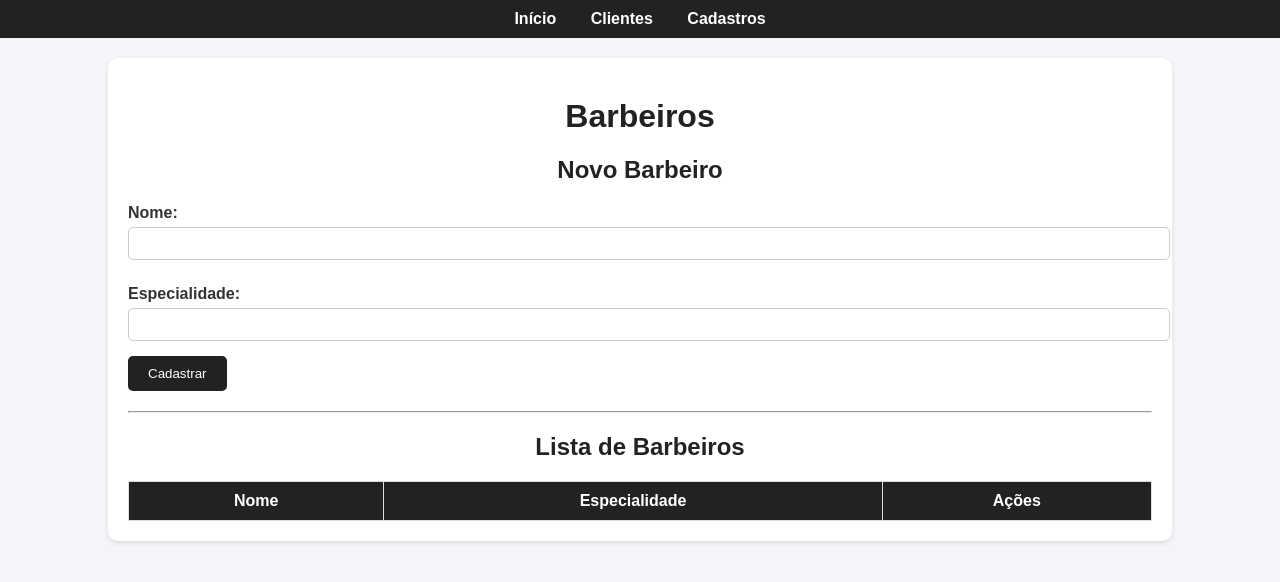
After one commit to Carlus-Oliveira/Sistema-de-Agendamento---Barbearia, a Flask app: page /barbeiros in a window 1280 px wide. The commit adds this page. Shown: the top 582 px of the page. Run offline with Flask 3, Linux system fonts and the light colour scheme; data that the repository does not hold is empty.

Commit message:
Entrega AC2 - Implementação: alterações em app.py, ajustes em cadastros, clientes, index e criação de barbeiros.html

```diff
--- a/app.py
+++ b/app.py
@@ -44,6 +44,7 @@ def clientes():
         telefone = formatar_telefone(request.form["telefone"])
 
         # verificar nome e telefone cliente "duplicidade"
+
         cursor.execute(
             "SELECT COUNT(*) FROM Clientes WHERE nome = ? AND telefone = ?",
             (nome, telefone)
@@ -81,6 +82,35 @@ def excluir_cliente(id):
     flash("✅ Cliente excluído com sucesso!", "success")
     return redirect(url_for("clientes"))
 
+# pagina Barbeiros
+
+@app.route("/barbeiros", methods=["GET", "POST"])
+def barbeiros():
+    cursor = conn.cursor()
+    if request.method == "POST":
+        nome = request.form["nome"]
+        especialidade = request.form["especialidade"]
+        cursor.execute(
+            "INSERT INTO Barbeiros (nome, especialidade) VALUES (?, ?)",
+            (nome, especialidade),
+        )
+        conn.commit()
+        flash("✅ Barbeiro cadastrado com sucesso!", "success")
+        return redirect(url_for("barbeiros"))
+
+    cursor.execute("SELECT id, nome, especialidade FROM Barbeiros")
+    barbeiros = cursor.fetchall()
+    return render_template("barbeiros.html", barbeiros=barbeiros)
+
+
+@app.route("/excluir_barbeiro/<int:id>")
+def excluir_barbeiro(id):
+    cursor = conn.cursor()
+    cursor.execute("DELETE FROM Barbeiros WHERE id=?", (id,))
+    conn.commit()
+    flash("✅ Barbeiro excluído com sucesso!", "success")
+    return redirect(url_for("barbeiros"))
+
 #rum
 
 if __name__ == "__main__":
--- /dev/null
+++ b/templates/barbeiros.html
@@ -0,0 +1,56 @@
+<!DOCTYPE html>
+<html lang="pt-BR">
+
+<head>
+    <meta charset="UTF-8">
+    <title>Barbeiros - Barbearia Magnus</title>
+    <link rel="stylesheet" href="{{ url_for('static', filename='style.css') }}">
+</head>
+
+<body>
+    <nav>
+        <ul>
+            <li><a href="{{ url_for('index') }}">Início</a></li>
+           <li><a href="{{ url_for('clientes') }}">Clientes</a></li>
+            <li><a href="{{ url_for('cadastros') }}">Cadastros</a></li>
+        </ul>
+    </nav>
+    <div class="container">
+        <h1>Barbeiros</h1>
+        <h2>Novo Barbeiro</h2>
+        <form method="POST" action="{{ url_for('barbeiros') }}">
+
+            <label for="nome">Nome:</label>
+            <input type="text" id="nome" name="nome" required>
+
+            <label for="especialidade">Especialidade:</label>
+            <input type="text" id="especialidade" name="especialidade">
+
+            <button type="submit">Cadastrar</button>
+        </form>
+        <hr>
+        <h2>Lista de Barbeiros</h2>
+        <table>
+            <thead>
+                <tr>
+                    <th>Nome</th>
+                    <th>Especialidade</th>
+                    <th>Ações</th>
+                </tr>
+            </thead>
+            <tbody>
+                {% for barbeiro in barbeiros %}
+                <tr>
+                    <td>{{ barbeiro[1] }}</td>
+                    <td>{{ barbeiro[2] }}</td>
+                    <td>
+                        <a href="{{ url_for('excluir_barbeiro', id=barbeiro[0]) }}">Excluir</a>
+                    </td>
+                </tr>
+                {% endfor %}
+            </tbody>
+        </table>
+    </div>
+</body>
+
+</html>
--- a/templates/index.html
+++ b/templates/index.html
@@ -1,20 +1,22 @@
 <!DOCTYPE html>
 <html lang="pt-BR">
+
 <head>
     <meta charset="UTF-8">
     <title>Barbearia Magnus</title>
     <link rel="stylesheet" href="{{ url_for('static', filename='style.css') }}">
 </head>
+
 <body>
     <nav>
         <ul>
             <li><a href="{{ url_for('cadastros') }}">Cadastros</a></li>
         </ul>
     </nav>
-
     <div class="container">
         <h1>Bem-vindo à Barbearia Magnus</h1>
         <p style="text-align:center;">Use o menu acima para acessar os agendamentos ou gerenciar cadastros.</p>
     </div>
 </body>
+
 </html>
```
Also changed, not shown: templates/cadastros.html (+4 -3 lines), templates/clientes.html (+4 -6 lines).
